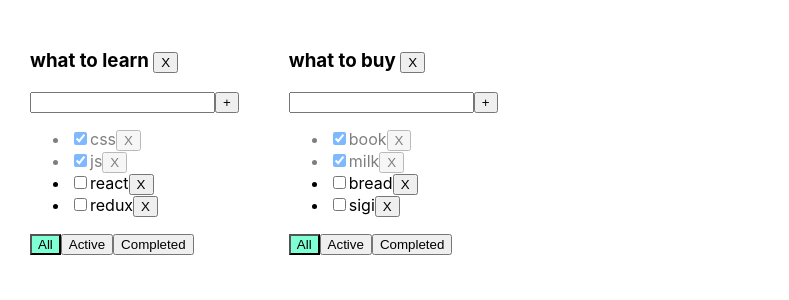
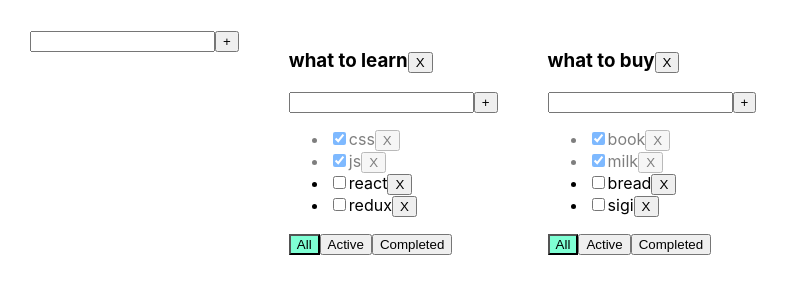
Before and after one commit to vaxich/todolist_with_Dimych, a React (Create React App) app: page / in a window 1280 px wide. Shown: the top 300 px of the page, without its empty margins (0-789 px from the left). Built offline with nearby package versions, Linux system fonts and the light colour scheme.

Commit message:
done 6 lesson

```diff
--- /dev/null
+++ b/src/AddItemForm.tsx
@@ -0,0 +1,44 @@
+import { ChangeEvent, KeyboardEvent, useState } from "react";
+
+export type AddItemFormPropsType =  {
+    addItem: ( newTaskTitle: string) => void
+
+  }
+
+  export const AddItemForm = (props: AddItemFormPropsType) => {
+
+    const [newTaskTitle, setNewTaskTitle] = useState("");
+    const [error, setError] = useState<string | null>(null);
+
+    const onNewTitleChangeHandler = (event: ChangeEvent<HTMLInputElement>) => {
+      setNewTaskTitle(event.currentTarget.value)
+    }
+
+    const onPressHandler = (event: KeyboardEvent<HTMLInputElement>) => {
+      setError(null);
+      if (event.key === "Enter") { addTask() }
+    }
+
+    const addTask = () => {
+      if (newTaskTitle.trim() !== "") {
+        props.addItem(newTaskTitle);
+        setNewTaskTitle("")
+      } else {
+        setError("Title is requared")
+      }
+    }
+
+    return (
+      <div>
+        <input
+          className={error ? "error" : ""}
+          value={newTaskTitle}
+          onKeyDown={onPressHandler}
+          onChange={onNewTitleChangeHandler} />
+        <button
+          onClick={addTask}>+
+        </button>
+        {error && <div className="error-message">{error}</div>}
+      </div>
+    )
+  }
--- a/src/App.tsx
+++ b/src/App.tsx
@@ -3,6 +3,7 @@ import React, { useState } from 'react';
 import './App.css';
 import { TaskType, Todolist } from './Todolist';
 import { v1 } from 'uuid';
+import { AddItemForm } from './AddItemForm';
 
 
 
@@ -12,13 +13,16 @@ export type TodolistType = {
   title: string
   filter: FilterValueType
 }
+export type TasksStateType = {
+  [key: string]: TaskType[]
+}
 
 function App() {
 
   let todolistId1 = v1();
   let todolistId2 = v1();
 
-  const [tasksObj, setTasks] = useState({
+  const [tasksObj, setTasks] = useState<TasksStateType>({
     [todolistId1]: [
       { id: v1(), title: "css", isDone: true },
       { id: v1(), title: "js", isDone: true },
@@ -78,15 +82,46 @@ function App() {
       setTasks({ ...tasksObj })
     }
   }
+
+  const changeTaskTitle = (todolistId: string, taskId: string, localTitle: string) => {
+    let tasks = tasksObj[todolistId]; // запихиваем все таски одного тудулиста в один массив
+    let task = tasks.find(t => t.id === taskId);
+    if (task) {
+      task.title = localTitle
+      setTasks({ ...tasksObj })
+    }
+  }
+
   const removeTodolist = (todolistId: string) => {
-    let filteredTodolists = todolists.filter( (tl) => tl.id !== todolistId)
+    let filteredTodolists = todolists.filter((tl) => tl.id !== todolistId)
     setTodolists(filteredTodolists)
     delete tasksObj[todolistId]
-    setTasks({...tasksObj})
+    setTasks({ ...tasksObj })
+  }
+
+  const changeTodolistTitle = (todolistId: string, localTitle: string) => {
+
+    let filteredTodolists = todolists.find((tl) => tl.id === todolistId)
+    if (filteredTodolists) {
+      filteredTodolists.title = localTitle;
+      setTodolists([...todolists])
+    }
+  }
+
+  const addTodolist = (newTaskTitle: string) => {
+    let newTodolist: TodolistType = {
+      id: v1(),
+      title: newTaskTitle,
+      filter: "All"
+    }
+
+    setTodolists([newTodolist, ...todolists])
+    setTasks({ ...tasksObj, [newTodolist.id]: [] })
   }
 
   return (
     <div className="App">
+      <AddItemForm addItem={addTodolist} />
       {todolists.map((tl) => {
 
         let tasksForTodolist = tasksObj[tl.id];
@@ -108,7 +143,10 @@ function App() {
           changeFilter={changeFilter}
           addTask={addTask}
           changeTaskStatus={changeStatus}
-          removeTodolist = {removeTodolist}
+          changeTaskTitle={changeTaskTitle}
+          removeTodolist={removeTodolist}
+          changeTodolistTitle={changeTodolistTitle}
+
         />
       })}
 
--- /dev/null
+++ b/src/EditableSpan.tsx
@@ -0,0 +1,27 @@
+import { ChangeEvent, useState } from "react"
+
+
+export type EditableSpanPropsType = {
+    title: string
+    onChange: (localTitle: string) => void
+}
+
+export const EditableSpan = (props: EditableSpanPropsType) => {
+
+    const [editMode, setEditMode] = useState<boolean>(false);
+    const [localTitle, setLocalTitle] = useState<string>(props.title);
+
+    const activateEditMode = () => setEditMode(true);
+    const activateViewMode = () => {
+        setEditMode(false)
+        props.onChange(localTitle)
+    };
+
+    const onChangeTitleHandler = (event:ChangeEvent<HTMLInputElement>) => {
+        setLocalTitle(event.currentTarget.value)
+    }
+
+    return editMode
+        ? <input value={localTitle} onBlur={activateViewMode} onChange={onChangeTitleHandler} autoFocus />
+        : <span onDoubleClick={activateEditMode}>{props.title}</span>
+}
--- a/src/Todolist.tsx
+++ b/src/Todolist.tsx
@@ -1,5 +1,7 @@
 import { ChangeEvent, KeyboardEvent, useState } from "react"
 import { FilterValueType } from "./App"
+import { AddItemForm } from "./AddItemForm"
+import { EditableSpan } from "./EditableSpan"
 
 type PropsType = {
   todolistId: string
@@ -7,10 +9,13 @@ type PropsType = {
   tasks: Array<TaskType>
   filter: FilterValueType
   removeTask: (todolistId: string, taskId: string) => void
+  changeTodolistTitle: (todolistId: string, localTitle: string) => void
   changeFilter: (todolistId: string, value: FilterValueType) => void
   addTask: (todolistId: string, newTaskTitle: string) => void
   changeTaskStatus: (todolistId: string, taskId: string) => void
+  changeTaskTitle: (todolistId: string, taskId: string, localTitle: string) => void
   removeTodolist: (todolistId: string) => void
+
 
 }
 
@@ -23,28 +28,18 @@ export type TaskType = {
 
 export function Todolist(props: PropsType) {
 
-  const [newTaskTitle, setNewTaskTitle] = useState("");
-  const [error, setError] = useState<string | null>(null);
 
-  const onNewTitleChangeHandler = (event: ChangeEvent<HTMLInputElement>) => {
-    setNewTaskTitle(event.currentTarget.value)
-  }
-  const onPressHandler = (event: KeyboardEvent<HTMLInputElement>) => {
-    setError(null);
-    if (event.key === "Enter") { addTask() }
+
+  const removeTodolist = () => {
+    props.removeTodolist(props.todolistId)
   }
 
-  const addTask = () => {
-    if (newTaskTitle.trim() !== "") {
-      props.addTask(props.todolistId, newTaskTitle);
-      setNewTaskTitle("")
-    } else {
-      setError("Title is requared")
-    }
+  const changeTodolistTitle = (localTitle: string) => {
+    props.changeTodolistTitle(props.todolistId, localTitle)
   }
 
-  const removeTodolist =() => {
-    props.removeTodolist(props.todolistId)
+  const addTask = (newTaskTitle: string) => {
+    props.addTask(props.todolistId, newTaskTitle)
   }
 
   const onAllClickHandler = () => props.changeFilter(props.todolistId, "All")
@@ -53,17 +48,12 @@ export function Todolist(props: PropsType) {
 
   return (
     <div>
-      <h3>{props.title} <button onClick = {removeTodolist}>X</button></h3>
+      <h3>
+        <EditableSpan title={props.title} onChange={changeTodolistTitle} />
+        <button onClick={removeTodolist}>X</button>
+      </h3>
       <div>
-        <input
-          className={error ? "error" : ""}
-          value={newTaskTitle}
-          onKeyDown={onPressHandler}
-          onChange={onNewTitleChangeHandler} />
-        <button
-          onClick={addTask}>+
-        </button>
-        {error && <div className="error-message">{error}</div>}
+        <AddItemForm addItem={addTask} />
       </div>
       <ul>
         {props.tasks.map((task) => {
@@ -71,22 +61,26 @@ export function Todolist(props: PropsType) {
           const onRemoveHandler = () => {
             props.removeTask(props.todolistId, task.id)
           }
-          const onChangeHandler = () => {
+          const onChangeStatusHandler = () => {
             props.changeTaskStatus(props.todolistId, task.id)
+          }
+          const onChangeTitleHandler = (localTitle: string) => {
+            props.changeTaskTitle(props.todolistId, task.id, localTitle)
           }
 
           return (
             <li key={task.id} className={task.isDone ? "is-done" : ""}>
-              <input type="checkbox" checked={task.isDone} onChange={onChangeHandler} /><span>{task.title}</span>
+              <input type="checkbox" checked={task.isDone} onChange={onChangeStatusHandler} />
+              <EditableSpan title={task.title} onChange={onChangeTitleHandler} />
               <button onClick={onRemoveHandler}>X</button>
             </li>
           )
         })}
 
       </ul>
-      <button className={props.filter === "All" ? "active-filter" : "" } onClick={onAllClickHandler}>All</button>
-      <button className={props.filter === "Active" ? "active-filter" : "" } onClick={onActiveClickHandler}>Active</button>
-      <button className={props.filter === "Completed" ? "active-filter" : "" } onClick={onCompletedClickHandler}>Completed</button>
+      <button className={props.filter === "All" ? "active-filter" : ""} onClick={onAllClickHandler}>All</button>
+      <button className={props.filter === "Active" ? "active-filter" : ""} onClick={onActiveClickHandler}>Active</button>
+      <button className={props.filter === "Completed" ? "active-filter" : ""} onClick={onCompletedClickHandler}>Completed</button>
 
     </div>
   )
```
